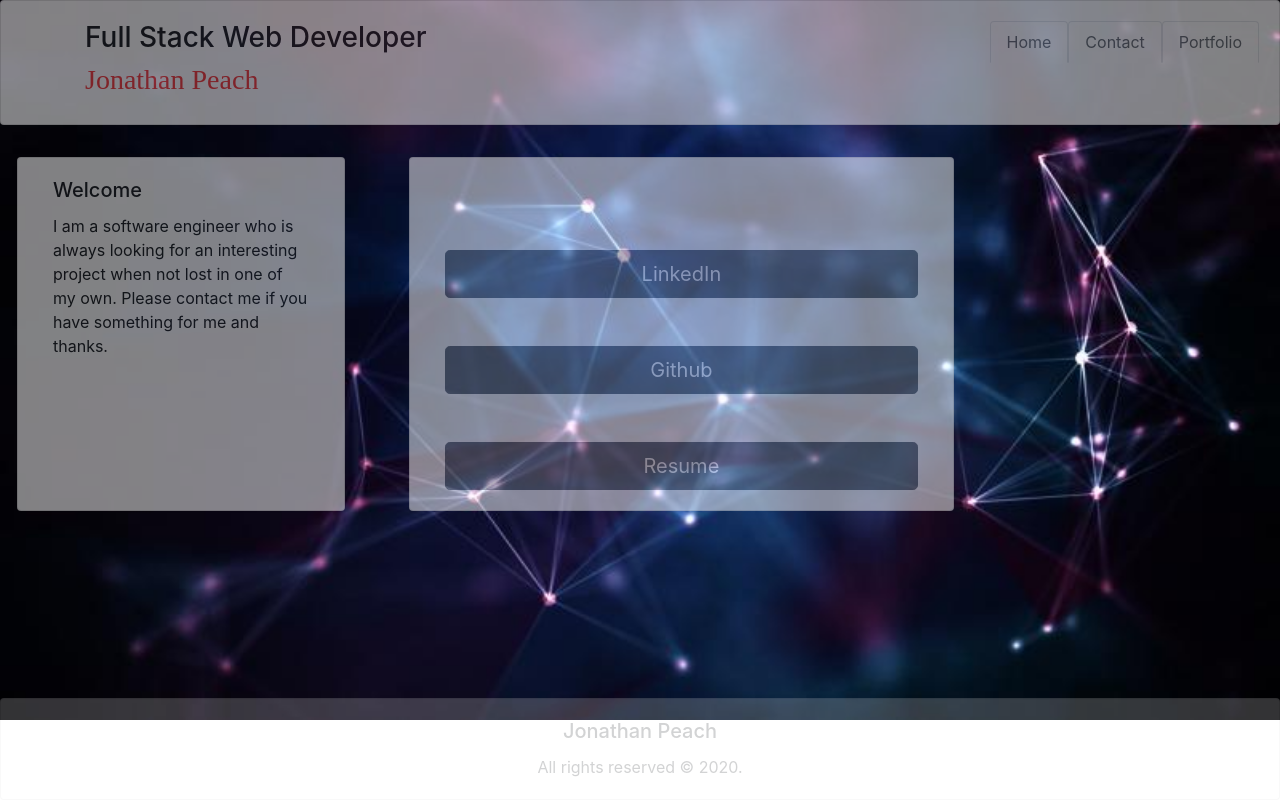
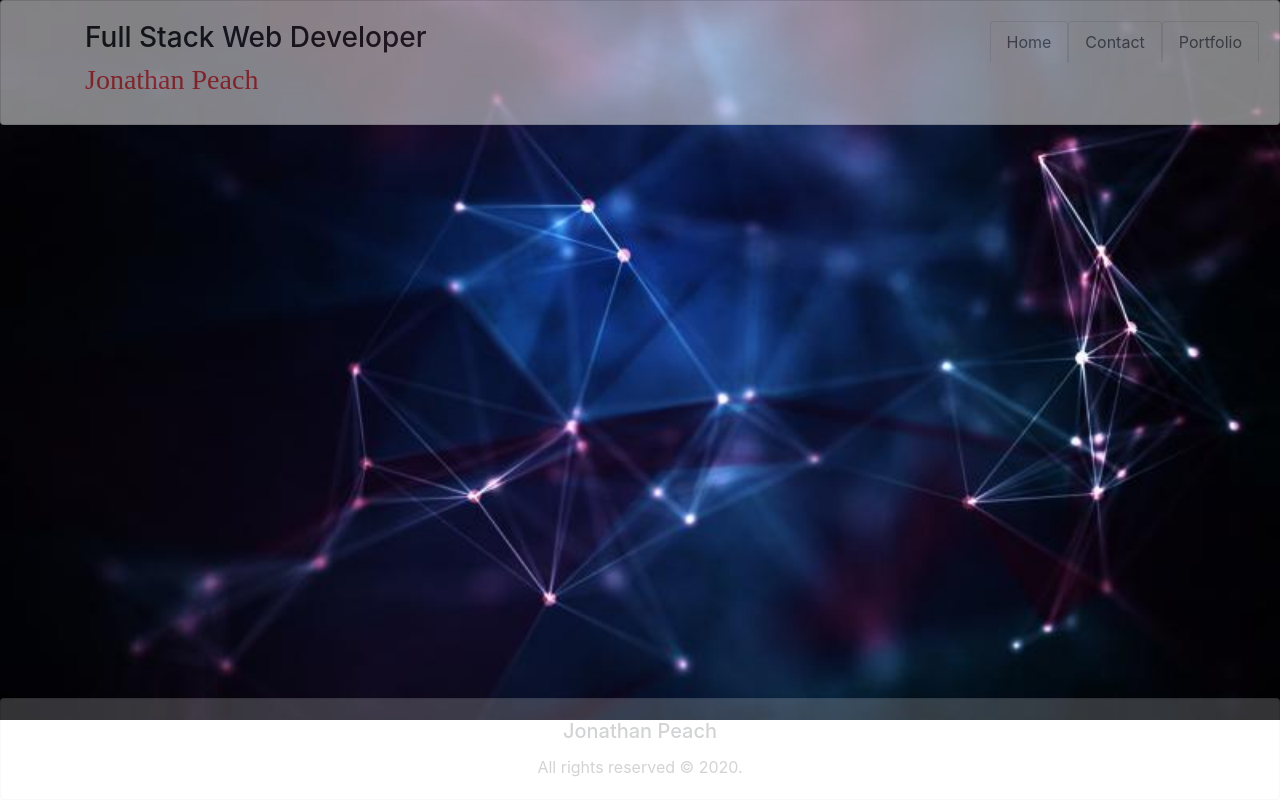
Before and after one commit to jonmakesitbetter/about-me, a React (Create React App) app: page / in a window 1280 px wide. Built offline with nearby package versions, Linux system fonts and the light colour scheme; a web font is replaced by a local one.

Commit message:
Corrected file path in app.js

```diff
--- a/src/App.js
+++ b/src/App.js
@@ -14,7 +14,7 @@ function App() {
 
       <Header/>
 
-      <Route exact path="/" component={Home} />
+      <Route exact path="/about-me" component={Home} />
       <Route exact path="/contact" component={Contact} />
       <Route exact path="/portfolio" component={Portfolio} />
       </div>
```
